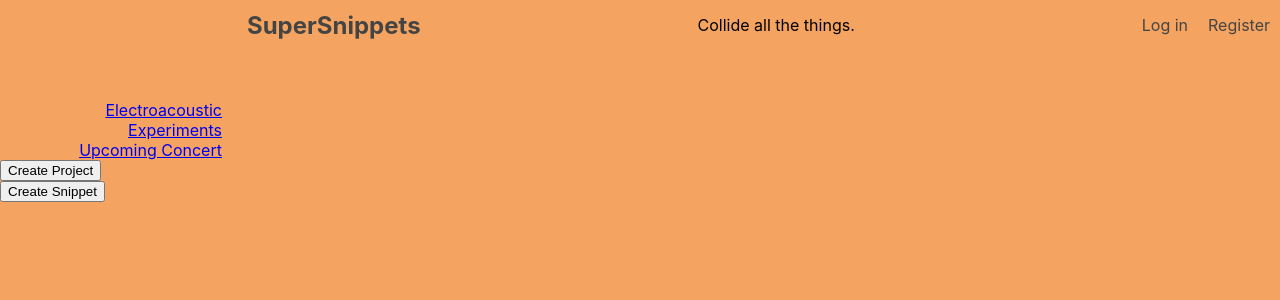
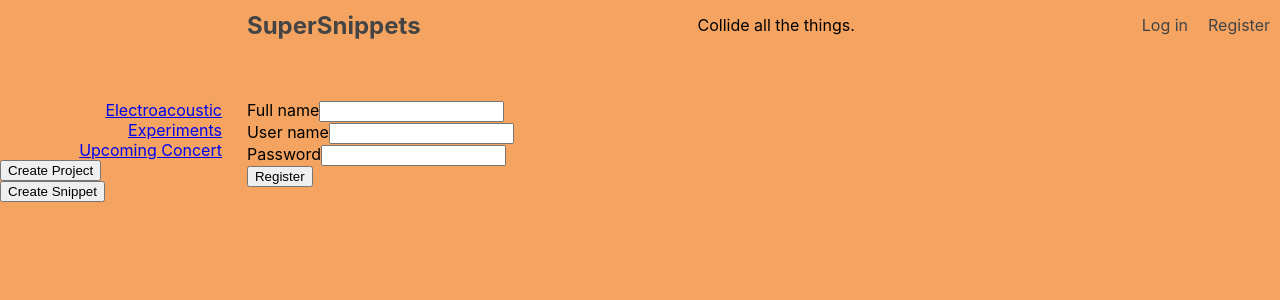
Before and after one commit to tymbalodeon/super-snippets, a React (Create React App) app: page /register in a window 1280 px wide. Shown: the top 300 px of the page. Built offline with nearby package versions, Linux system fonts and the light colour scheme.

Commit message:
add registration form

```diff
--- a/src/components/App/App.js
+++ b/src/components/App/App.js
@@ -4,6 +4,7 @@ import Header from '../Header/Header';
 import SnippetList from '../SnippetList/SnippetList';
 import ProjectList from '../ProjectList/ProjectList';
 import Login from '../Login/Login';
+import Register from '../Register/Register';
 import './App.css';
 
 export default class App extends Component {
@@ -20,6 +21,7 @@ export default class App extends Component {
           <Switch>
             <Route exact path={'/'} component={SnippetList} />
             <Route path={'/login'} component={Login} />
+            <Route path={'/register'} component={Register} />
           </Switch>
         </main>
       </div>
--- /dev/null
+++ b/src/components/Register/Register.css
@@ -0,0 +1,3 @@
+.RegistrationForm {
+  margin-top: 50px;
+}
--- /dev/null
+++ b/src/components/Register/Register.js
@@ -0,0 +1,36 @@
+import React, { Component } from 'react';
+import './Register.css';
+
+export default class Register extends Component {
+  render() {
+    return (
+      <form className="RegistrationForm">
+        <div className="full_name">
+          <label htmlFor="RegistrationForm__full_name">Full name</label>
+          <input
+            type="text"
+            name="RegistrationForm__full_name"
+            required
+          ></input>
+        </div>
+        <div className="user_name">
+          <label htmlFor="RegistrationForm__user_name">User name</label>
+          <input
+            type="text"
+            name="RegistrationForm__full_name"
+            required
+          ></input>
+        </div>
+        <div className="password">
+          <label htmlFor="RegistrationForm__password">Password</label>
+          <input
+            type="password"
+            name="RegistrationForm__full_name"
+            required
+          ></input>
+        </div>
+        <button type="submit">Register</button>
+      </form>
+    );
+  }
+}
```
